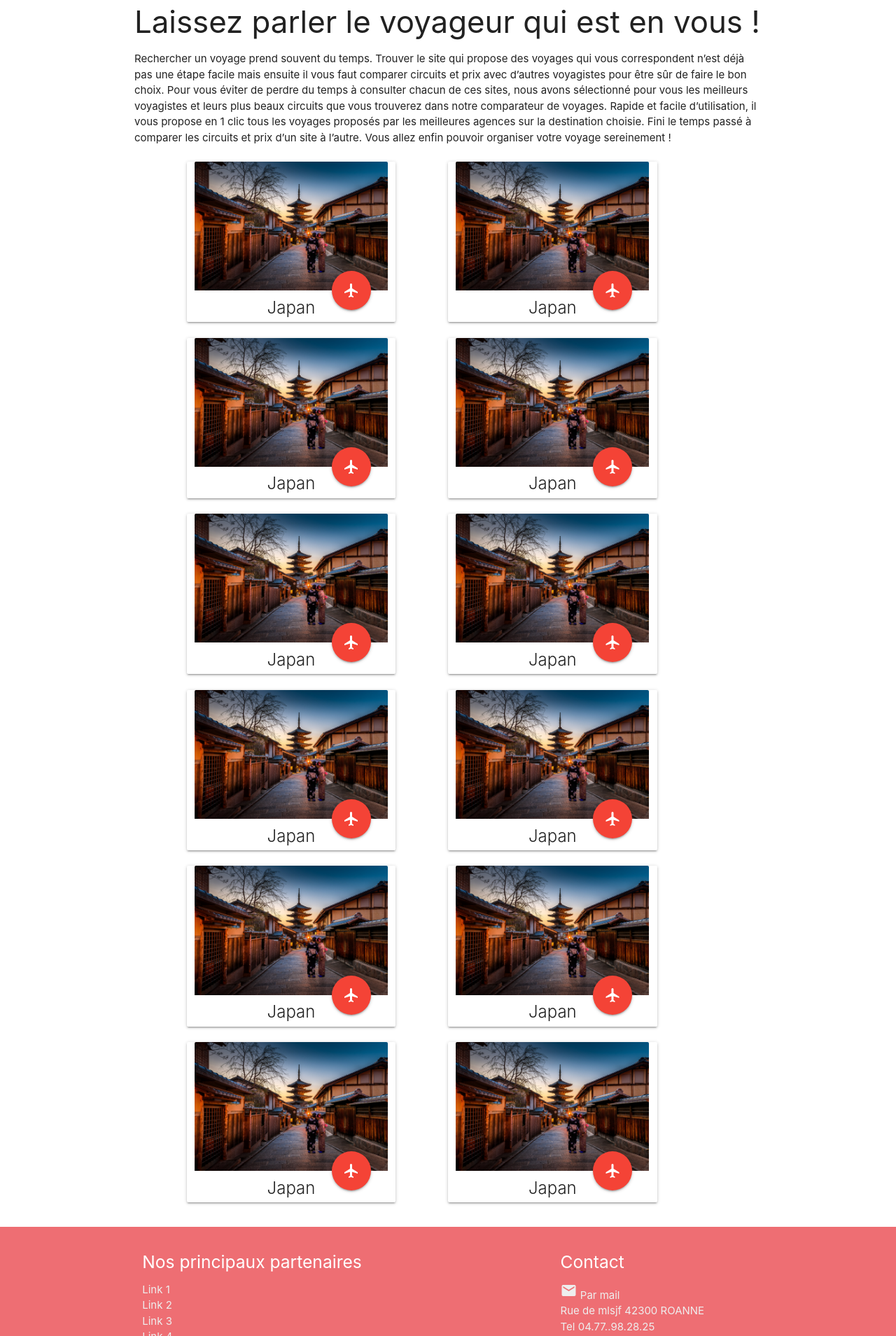
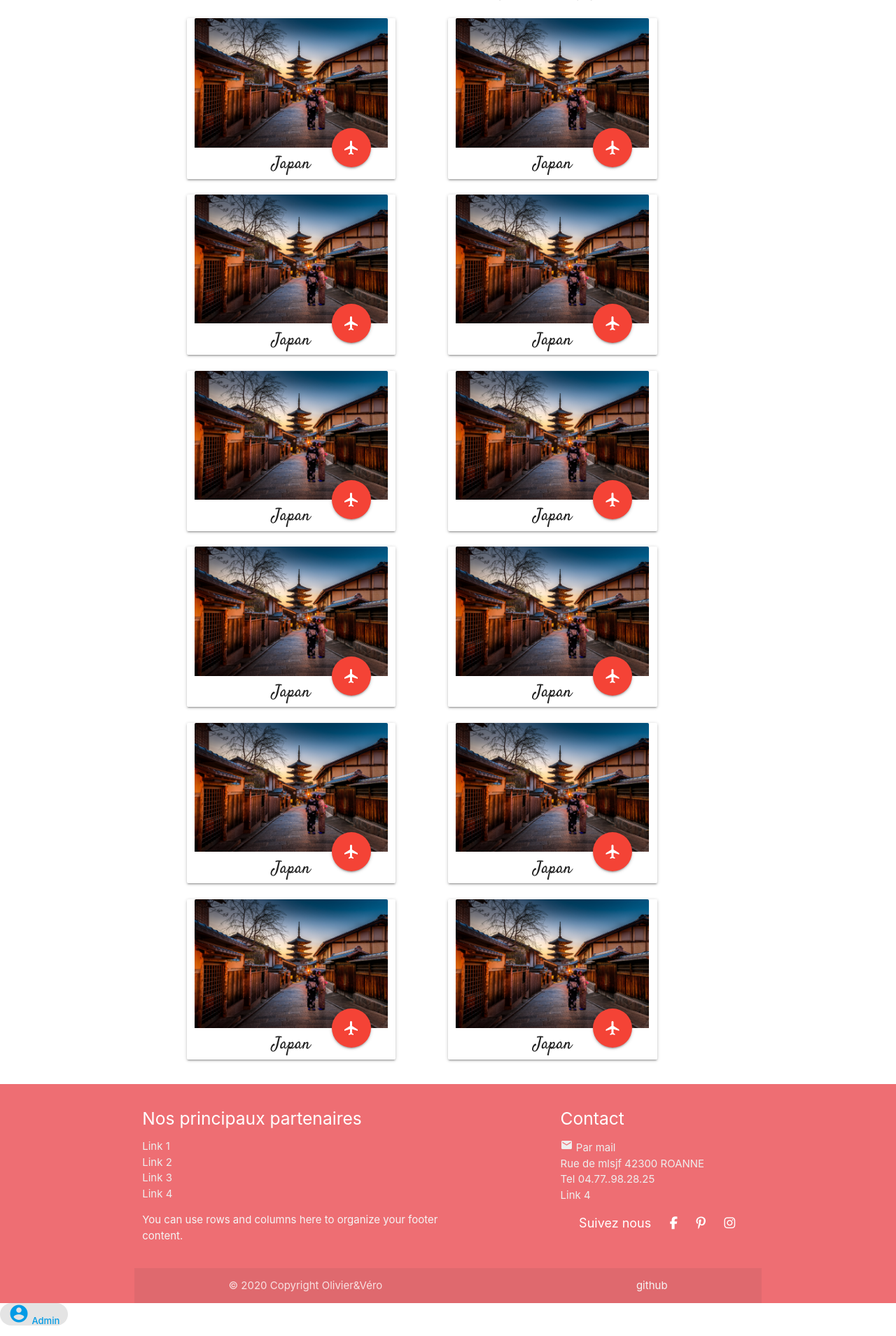
Before and after one commit to leojen23/ComparOperator, a PHP site: page / in a window 1280 px wide. Shown: the part 690-2599 px from the top of the page at 70% size. Run offline with PHP 8.4, Linux system fonts and the light colour scheme; some libraries are stand-ins or nearby versions.

Commit message:
debeugage

```diff
--- a/assets/css/style.css
+++ b/assets/css/style.css
@@ -1,18 +1,39 @@
-/* Error: expected selector.
- *   ,
- * 1 | <<<<<<< HEAD
- *   | ^
- *   '
- *   assets/scss/components/operatorCard.scss 1:1  @import
- *   assets/scss/style.scss 10:9                   root stylesheet */
+.card-destination {
+  font-family: "Satisfy", cursive, "roboto";
+}
 
-body::before {
-  font-family: "Source Code Pro", "SF Mono", Monaco, Inconsolata, "Fira Mono",
-      "Droid Sans Mono", monospace, monospace;
-  white-space: pre;
-  display: block;
-  padding: 1em;
-  margin-bottom: 1em;
-  border-bottom: 2px solid black;
-  content: "Error: expected selector.\a   \2577 \a 1 \2502  <<<<<<< HEAD\a   \2502  ^\a   \2575 \a   assets/scss/components/operatorCard.scss 1:1  @import\a   assets/scss/style.scss 10:9                   root stylesheet";
+.socials-icons {
+  display: flex;
+  flex-direction: row;
+  justify-content: space-evenly;
+  font-size: 1.2rem;
 }
+
+.socials-icons a {
+  color: white;
+}
+
+.email {
+  font-size: 1.2rem;
+}
+
+.card-operator {
+  color: blue;
+}
+
+.card-content-header {
+  display: flex;
+  justify-content: space-between;
+}
+
+.card-buttons-container {
+  display: flex;
+  align-items: center;
+  justify-content: space-between;
+}
+
+.card-action-container {
+  background-color: red;
+}
+
+/*# sourceMappingURL=style.css.map */
--- a/assets/scss/components/operatorCard.scss
+++ b/assets/scss/components/operatorCard.scss
@@ -1,4 +1,4 @@
-<<<<<<< HEAD
+
 .card-operator{
     color: blue;
 }
--- a/assets/scss/style.scss
+++ b/assets/scss/style.scss
@@ -1,12 +1,12 @@
 
-@import "variables";
-@import "mixins";
-@import "components/carousel";
-@import "components/destinationCard";
-@import "components/footer";
-@import "components/parallax";
-@import "components/modal";
-@import "components/navbar";
-@import "components/operatorCard";
-@import "components/sidebar";
-@import "components/buttons";
+@import "variables.scss";
+@import "mixins.scss";
+@import "components/carousel.scss";
+@import "components/destinationCard.scss";
+@import "components/footer.scss";
+@import "components/parallax.scss";
+@import "components/modal.scss";
+@import "components/navbar.scss";
+@import "components/operatorCard.scss";
+@import "components/sidebar.scss";
+@import "components/buttons.scss";
```
Also changed, not shown: partials/parallax.php (+2 -5 lines), 1 other file.
